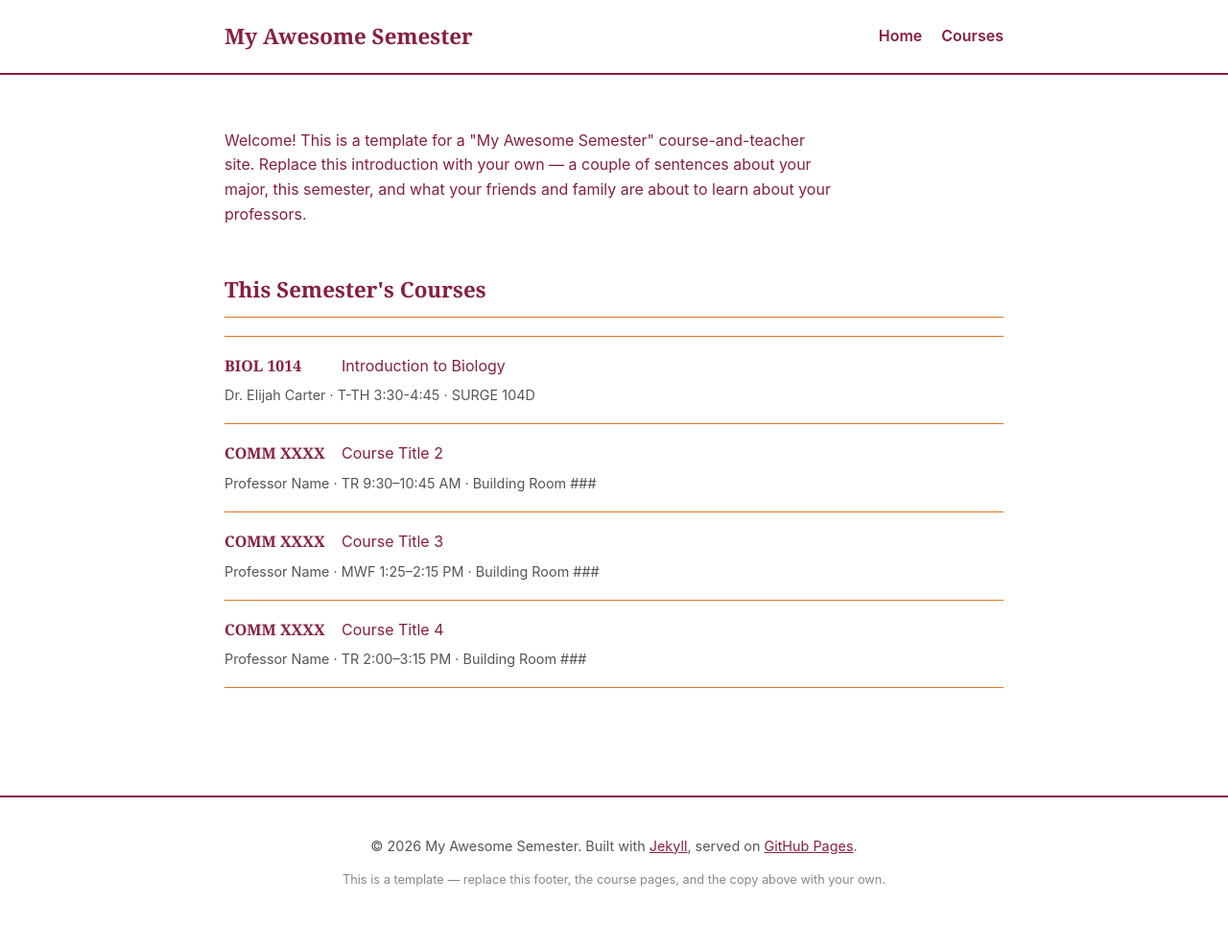
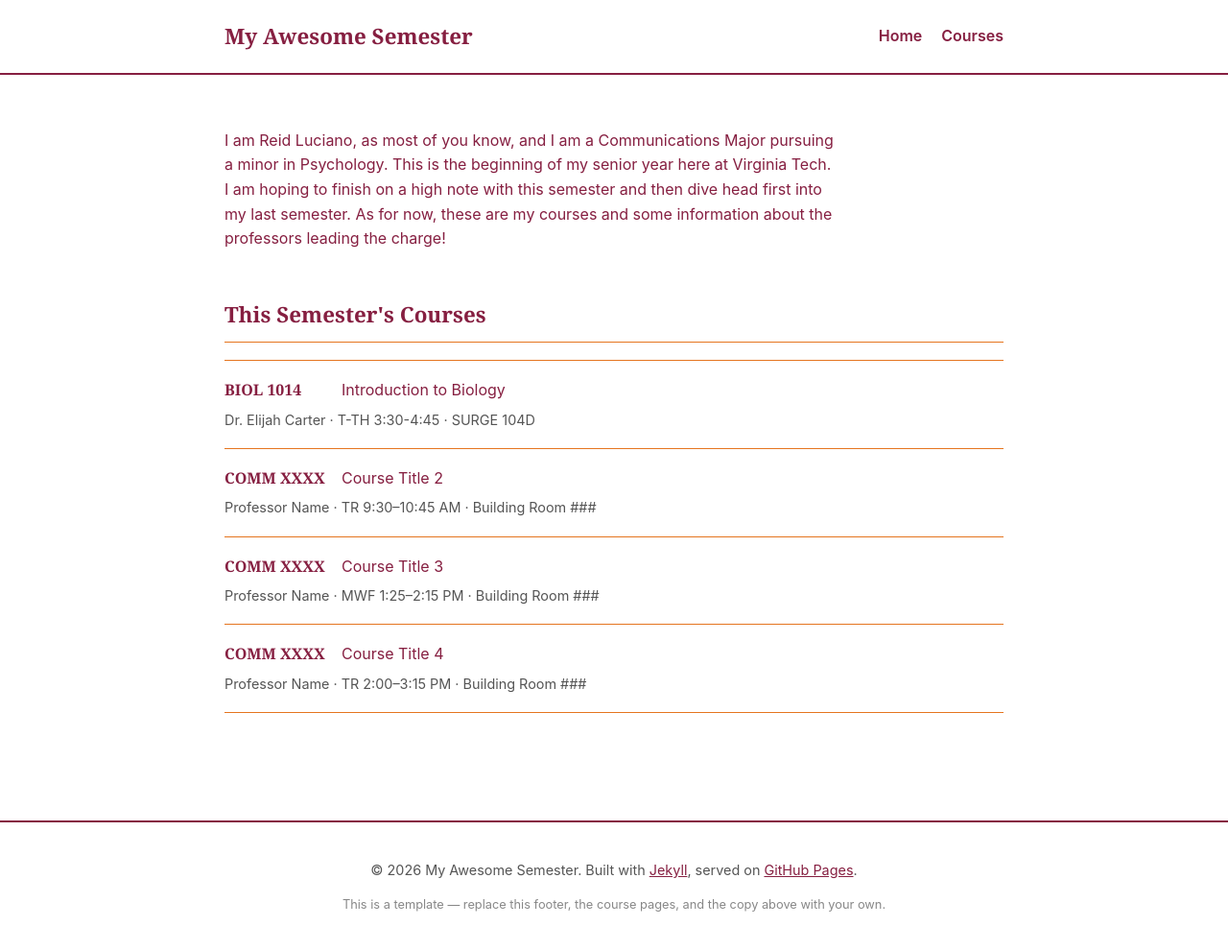
Before and after one commit to reidl04/myawesomesemester, a Jekyll site: the page built from index.md, in a window 1280 px wide. Shown: the whole page at 96% size. Built offline with Jekyll 4.4.1, drawn with Linux system fonts in a browser that asks for light colours; before the commit the page ends 964 px from its top, so only the background shows below that.

Commit message:
change intro

```diff
--- a/index.md
+++ b/index.md
@@ -4,7 +4,6 @@ title: Home
 ---
 
 <div class="home-intro">
-<p>Welcome! This is a template for a "My Awesome Semester" course-and-teacher site. Replace this
-introduction with your own &mdash; a couple of sentences about your major, this semester, and what
-your friends and family are about to learn about your professors.</p>
+<p>I am Reid Luciano, as most of you know, and I am a Communications Major pursuing a minor in Psychology. This is the beginning of my senior year here at Virginia Tech. I am hoping to finish on a high note with this semester and then dive head first into my last semester. As for now, these are my courses and some information about the professors leading the charge!
+</p>
 </div>
```
